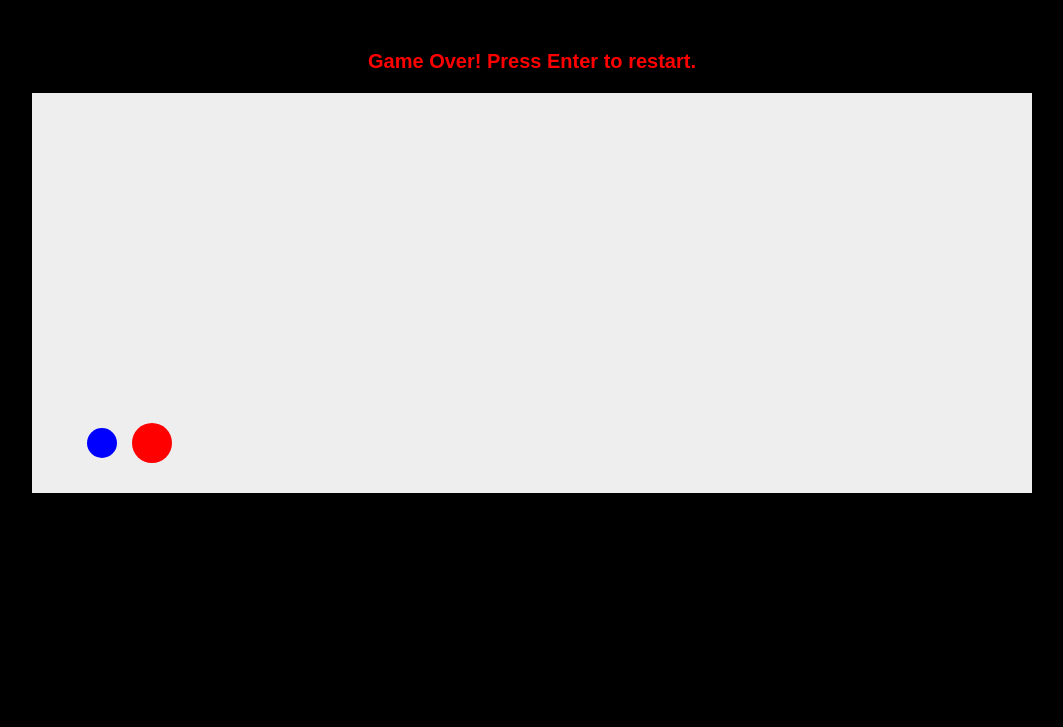
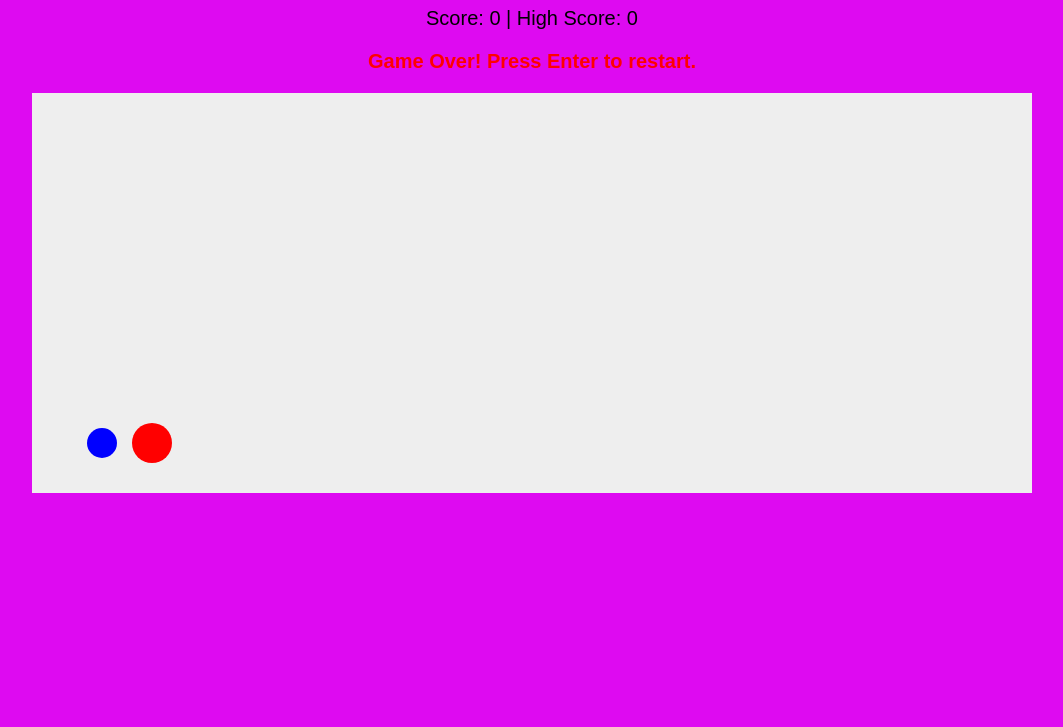
Before and after one commit to balaji9751/jump-game, a plain HTML site: page index.html in a window 1280 px wide. Shown: the part 73-800 px from the top of the page, without its empty margins (108-1171 px from the left). Drawn offline with Linux system fonts and the light colour scheme.

```diff
--- a/style.css
+++ b/style.css
@@ -1,7 +1,7 @@
 body {
     text-align: center;
     font-family: Arial, sans-serif;
-    background-color: black;
+    background-color: rgb(222, 10, 241);
 }
 canvas {
     background: #eee;
```
